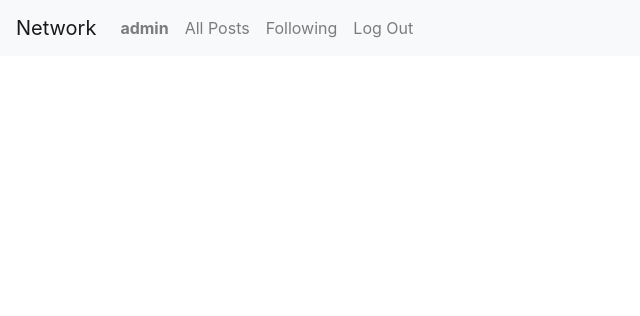
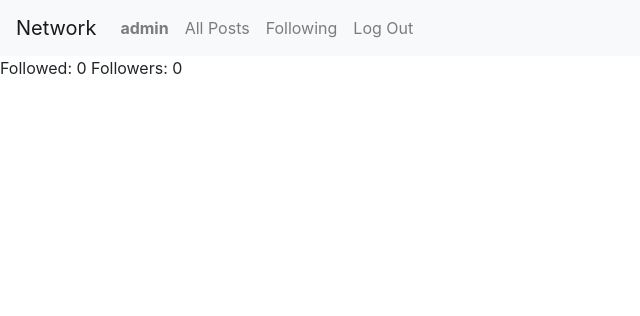
Before and after one commit to D-koo123/Network, a Django app: page /profile/4/ in a window 1280 px wide. Shown: the top 316 px of the page, without its empty margins (0-640 px from the left). Run offline with Django 3.2, Linux system fonts and the light colour scheme; a user stored in the database is signed in; data comes from the database, SQL or seed files in the repository; both versions use the stored data as it was after the commit; some libraries are stand-ins or nearby versions.

Commit message:
Functionally working upto following requirement, next is pagination then likes

```diff
--- a/network/models.py
+++ b/network/models.py
@@ -17,3 +17,6 @@ class Follow(models.Model):
     followed = models.ForeignKey(User, on_delete=models.CASCADE, related_name='followed')
     follower = models.ForeignKey(User, on_delete=models.CASCADE, related_name='follower')
     following_date = models.DateTimeField(auto_now_add=True)
+
+    class Meta:
+        unique_together = ('follower', 'followed')
--- a/network/templates/network/index.html
+++ b/network/templates/network/index.html
@@ -14,6 +14,6 @@
         </form>
     {% endif %}
     {% for post in posts %}
-        <a href="{% url 'profile' post.poster.id %}">{{ post.poster }}</a> {{ post.poster.id }} {{ post.post }} {{user.id}}<br>
+        <a href="{% url 'profile' post.poster.id %}">{{ post.poster }}</a> {{ post.post }} {{post.posting_date}} {{ post.likes }}<br>
     {% endfor %}
 {% endblock %}
--- a/network/templates/network/profile.html
+++ b/network/templates/network/profile.html
@@ -6,6 +6,7 @@
 {% endblock %}
 
 {% block body %}
+    Followed: {{ no_followed}} Followers: {{ no_followers}}
     {% if user.is_authenticated %}
         {% if user.id != poster_id%}
             <form action="{% url 'profile' poster_id %}" method="POST">
@@ -17,6 +18,9 @@
             {% endif %}
             </form>
         {% endif %}
+        {% for post in posts %}
+            {{ post.post }} <br>
+        {% endfor %}
     {% endif %}
 
 
--- a/network/views.py
+++ b/network/views.py
@@ -18,7 +18,7 @@ def index(request):
         post.save()
 
 
-    all_posts = Post.objects.all()
+    all_posts = Post.objects.all().order_by('-posting_date')
     return render(request, "network/index.html", {
         "posts" : all_posts
     })
@@ -80,20 +80,33 @@ def profile(request, poster_id):
     '''
     A function that returns the user profile
     '''
-    followed_instance = User.objects.get(id=poster_id)
-    follower_instance = User.objects.get(id=request.user.id)
+    # Returns the instance of the poster
+    poster_instance = User.objects.get(id=poster_id)
+
+    # Returns the instance of the loggedin/requester_id user
+    requestor_instance = User.objects.get(id=request.user.id)
+
     if request.method == 'POST':
+        # Check if the requestor want to follow and if so add the details to the database
         if request.POST.get('follow'):
-            follow = Follow(followed = followed_instance, follower=follower_instance)
+            follow = Follow(followed = poster_instance, follower=requestor_instance)
             follow.save()
+
+        # Else its an unfollow request remove the follow from the database
         else:
-            follow = Follow.objects.filter(followed = followed_instance, follower=follower_instance)
+            follow = Follow.objects.filter(followed = poster_instance, follower=requestor_instance)
             follow.delete()
 
-    followed = Follow.objects.filter(followed = followed_instance, follower = follower_instance).exists()
+    followed = Follow.objects.filter(followed = poster_instance, follower = requestor_instance).exists()
+    no_followers = Follow.objects.filter(followed = requestor_instance).count()
+    no_followed  = Follow.objects.filter(follower = requestor_instance).count()
+    posts  = Post.objects.filter(poster = requestor_instance).order_by('-posting_date')
     return render(request, 'network/profile.html', {
         "poster_id" : poster_id,
-        "followed": followed
+        "followed": followed,
+        'no_followers': no_followers,
+        'no_followed': no_followed,
+        'posts': posts
     })
 
 
@@ -101,4 +114,12 @@ def following(request):
     '''
     A function that returns all posts made by people who the user is following
     '''
-    return HttpResponse('Checking functioning  the following posts functions!')
+    # Returns the instance of the loggedin/requester_id user
+    requestor_instance = User.objects.get(id=request.user.id)
+    users_followed  = Follow.objects.filter(follower=requestor_instance).values_list('followed', flat=True)
+
+    # Retrieve posts from followed users
+    posts = Post.objects.filter(poster__in=users_followed).order_by('-posting_date')
+    return render(request, 'network/follow.html', {
+        'posts':posts
+    })
```
Also changed, not shown: network/templates/network/follow.html (added, +12 -0 lines), db.sqlite3.
